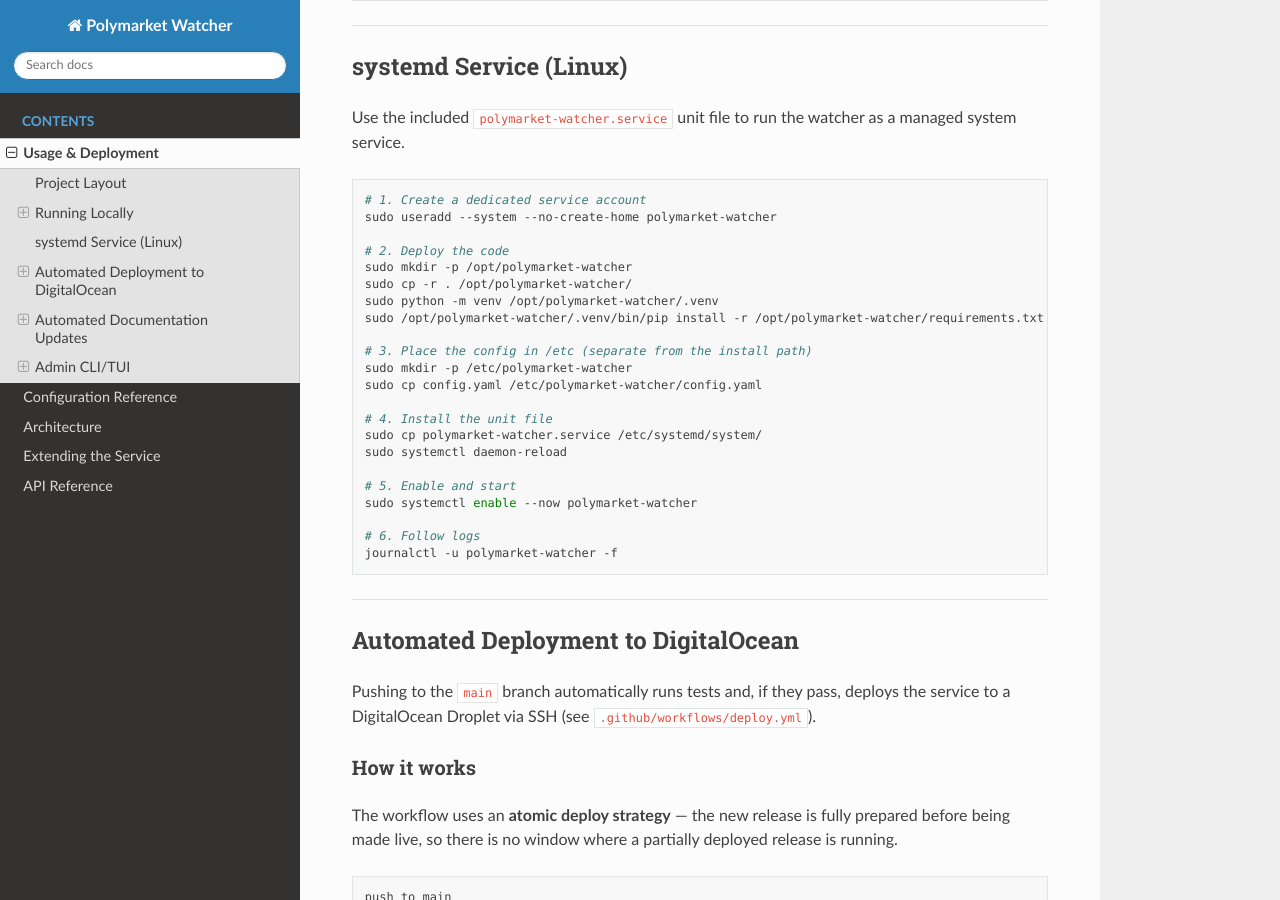
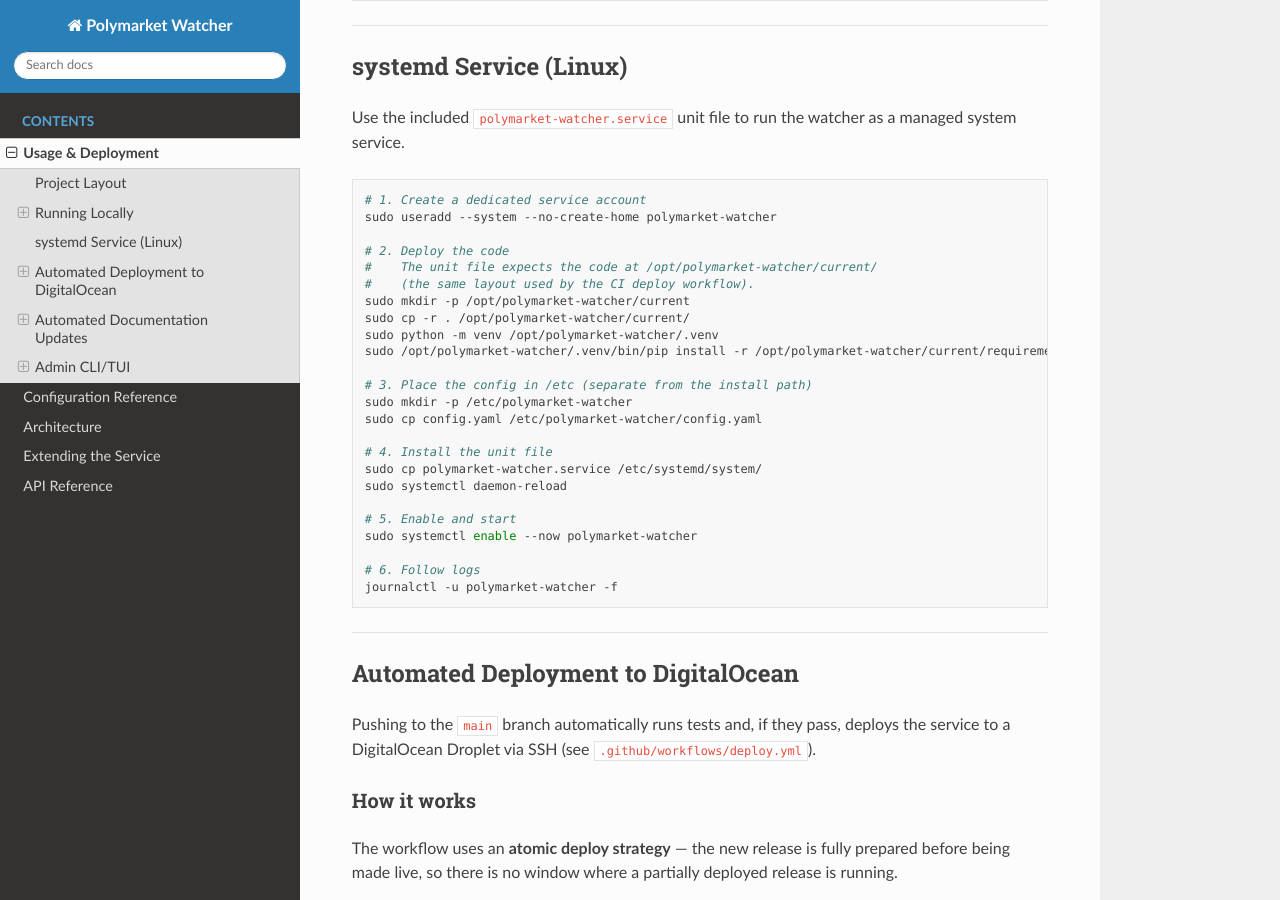
Before and after one commit to Billthekidz/symmetrical-carnival, a Sphinx documentation site: the page built from docs/usage.md, in a window 1280 px wide and 900 px high, scrolled down 1092 px. Built offline with Sphinx 7.4.7 and the Read the Docs theme 3.1.0, drawn with Linux system fonts in a browser that asks for light colours.

Commit message:
docs: update simple deployment path to /opt/polymarket-watcher/current [documentation]
The systemd unit file's WorkingDirectory was updated from
/opt/polymarket-watcher to /opt/polymarket-watcher/current. Update the
simple (manual) deployment steps in docs/usage.md to copy code into the
current/ subdirectory so it matches the service file and stays consistent
with the CI atomic-deploy layout.

Co-authored-by: Copilot <223556219+Copilot@users.noreply.github.com>

```diff
--- a/docs/usage.md
+++ b/docs/usage.md
@@ -64,10 +64,12 @@ managed system service.
 sudo useradd --system --no-create-home polymarket-watcher
 
 # 2. Deploy the code
-sudo mkdir -p /opt/polymarket-watcher
-sudo cp -r . /opt/polymarket-watcher/
+#    The unit file expects the code at /opt/polymarket-watcher/current/
+#    (the same layout used by the CI deploy workflow).
+sudo mkdir -p /opt/polymarket-watcher/current
+sudo cp -r . /opt/polymarket-watcher/current/
 sudo python -m venv /opt/polymarket-watcher/.venv
-sudo /opt/polymarket-watcher/.venv/bin/pip install -r /opt/polymarket-watcher/requirements.txt
+sudo /opt/polymarket-watcher/.venv/bin/pip install -r /opt/polymarket-watcher/current/requirements.txt
 
 # 3. Place the config in /etc (separate from the install path)
 sudo mkdir -p /etc/polymarket-watcher
```
